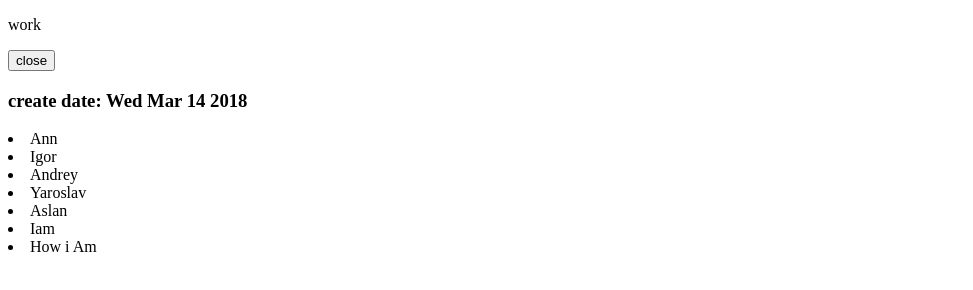
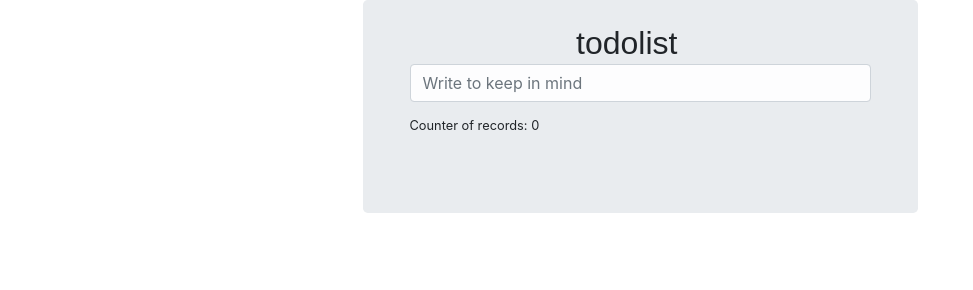
Before and after one commit to iam047/todo, a React app: page / in a window 1280 px wide. Shown: the whole page, without its empty margins (0-973 px from the left). Built offline with nearby package versions, Linux system fonts and the light colour scheme.

Commit message:
task todo

```diff
--- a/package.json
+++ b/package.json
@@ -12,5 +12,8 @@
     "build": "react-scripts build",
     "test": "react-scripts test --env=jsdom",
     "eject": "react-scripts eject"
+  },
+  "devDependencies": {
+    "bootstrap": "^4.0.0"
   }
 }
--- a/public/index.html
+++ b/public/index.html
@@ -3,7 +3,7 @@
 <head>
     <meta charset="utf-8">
     <meta name="viewport" content="width=device-width, initial-scale=1">
-
+    <title>React TODO</title>
 </head>
 <body>
 <div id="root"></div>
--- /dev/null
+++ b/src/AddTodo.js
@@ -0,0 +1,78 @@
+import React, {Component} from 'react';
+
+class AddTodo extends Component{
+    constructor(props) {
+        super(props);
+        this.state = {
+            todo: []
+        };
+
+       // this.handleChange = this.handleChange.bind(this);
+    }
+    addtodo(e) {
+        if(e.which === 13){
+            if (e.target.value === '') {
+                return alert('Please write the text')
+            }
+            const addetarget = e.target.value;
+            const newTask = {
+                text: addetarget,
+                action: false,
+                id: Date.now()
+            };
+            const todos = this.state.todo;
+            todos.push(newTask);
+            this.setState(todos);
+            return e.target.value = '';
+        }
+    }
+     dellTask(index){
+     const task = this.state.todo;
+     task.splice(index, 1);
+     this.setState(task)
+     }
+
+    // changeText(index){
+    //     const task = this.state.todo;
+    //     let s = task.slice(index,index+1);
+    //     console.log(s);
+    //     this.setState(task)
+    // }
+    // handleChange(event) {
+    //      console.log('adsdad');
+    //      const text = this.state.todo.text;
+    //      console.log(text);
+    //     this.setState({text: event.target.value});
+    //
+    // }
+
+    render() {
+        return (
+            <div>
+               <input type='text'
+                      placeholder='Write to keep in mind'
+                      onKeyDown={this.addtodo.bind(this)}
+                      className='list-group-item-light form-control'
+                      value={this.state.todo.text}
+
+               />
+                <p> </p>
+                <h6>
+                    {this.state.todo.map((tod, index) => {
+                        return(
+                            // isRend ? input val = onchange=(newvalue => setstate({})) onsubmit
+                        <li key={tod.id} className='list-group-item ' onDoubleClick={this.handleChange} >
+                            {tod.text}
+                            <button onClick={this.dellTask.bind(this,index)} className='btn-danger float-right'>dell</button>
+                        </li>
+
+                        )
+                    })}
+                    <p className='small'>Counter of records: {this.state.todo.length}</p>
+                 </h6>
+            </div>
+        )
+    }
+}
+
+export default  AddTodo
--- /dev/null
+++ b/src/Form.js
@@ -0,0 +1,15 @@
+import React, {Component} from 'react';
+import AddTodo from './AddTodo';
+class Form extends Component{
+
+    render() {
+        return (
+            <div className='container'>
+                <AddTodo/>
+            </div>
+
+        )
+    }
+
+}
+export default  Form
--- /dev/null
+++ b/src/Main.js
@@ -0,0 +1,26 @@
+import React, {Component} from 'react';
+import Form from './Form';
+import './style.css'
+class Main extends Component{
+
+    render() {
+        const style = {width: '50%'};
+        return (
+            <div className='container'>
+                <div className='jumbotron mx-auto' style={style}>
+               <h2 className='todoh'>todolist</h2>
+                <Form />
+                </div>
+            </div>
+
+        )
+
+    }
+
+
+}
+
+
+
+
+export default  Main
--- a/src/arr.js
+++ /dev/null
@@ -1,2 +0,0 @@
- const arr = ['Ann','Igor','Andrey','Yaroslav','Aslan','Iam','How i Am'];
- export default arr;
--- a/src/index.js
+++ b/src/index.js
@@ -1,13 +1,13 @@
 import React from 'react';
 import ReactDOM from 'react-dom';
-import Main from './main';
+import Main from './Main';
 
+import 'bootstrap/dist/css/bootstrap.css'
 
 
 function App () {
     return (
         <div>
-            <p>work</p>
             <Main />
         </div>
 
--- a/src/main.js
+++ /dev/null
@@ -1,41 +0,0 @@
-import React, {Component} from 'react';
-import arr from './arr';
-class Main extends Component{
-    state = {
-        isOpen: true
-    };
-
-    componentWillMount(){
-
-    }
-
-
-
-    render() {
-        const d = this.state.isOpen &&  <h3> create date: {(new Date()).toDateString()}</h3>;
-
-        const listItems = arr.map((arr) =>
-            <li key = {arr.toString()}>{arr}</li>
-        );
-        return (
-            <div>
-                <button onClick = {this.handlerClick}>
-                    {this.state.isOpen ? 'close': 'open'}
-                </button>
-                {d}
-                {listItems}
-            </div>
-        )
-    }
-    handlerClick = () => {
-        console.log('click');
-        this.setState({
-            isOpen: !this.state.isOpen
-        })
-    };
-}
-
-
-
-
-export default  Main
--- /dev/null
+++ b/src/style.css
@@ -0,0 +1,7 @@
+.todoh{
+    position:absolute;
+    top: 3%;
+    left: 45%;
+    font-family: Arial;
+
+}
```
